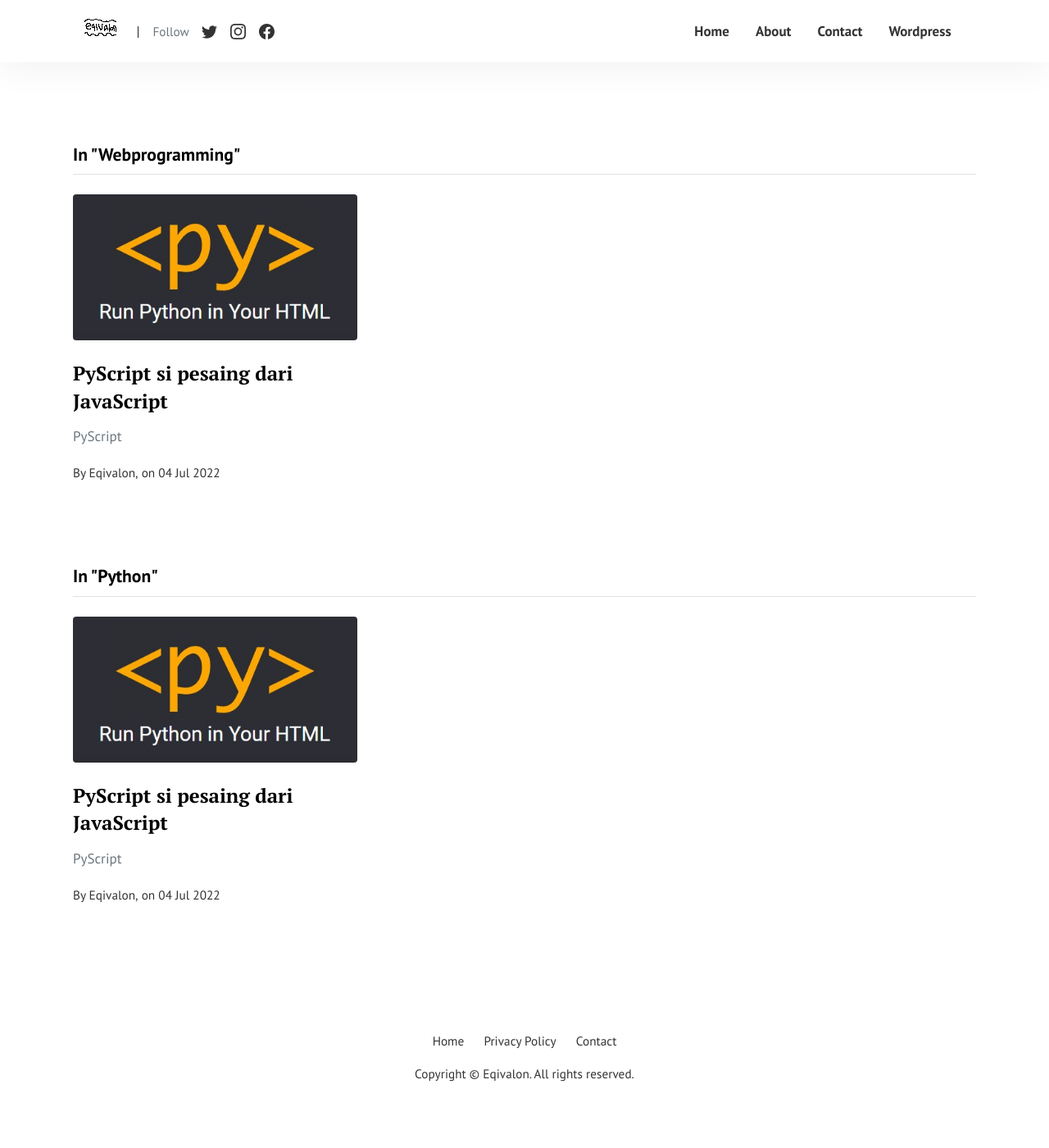
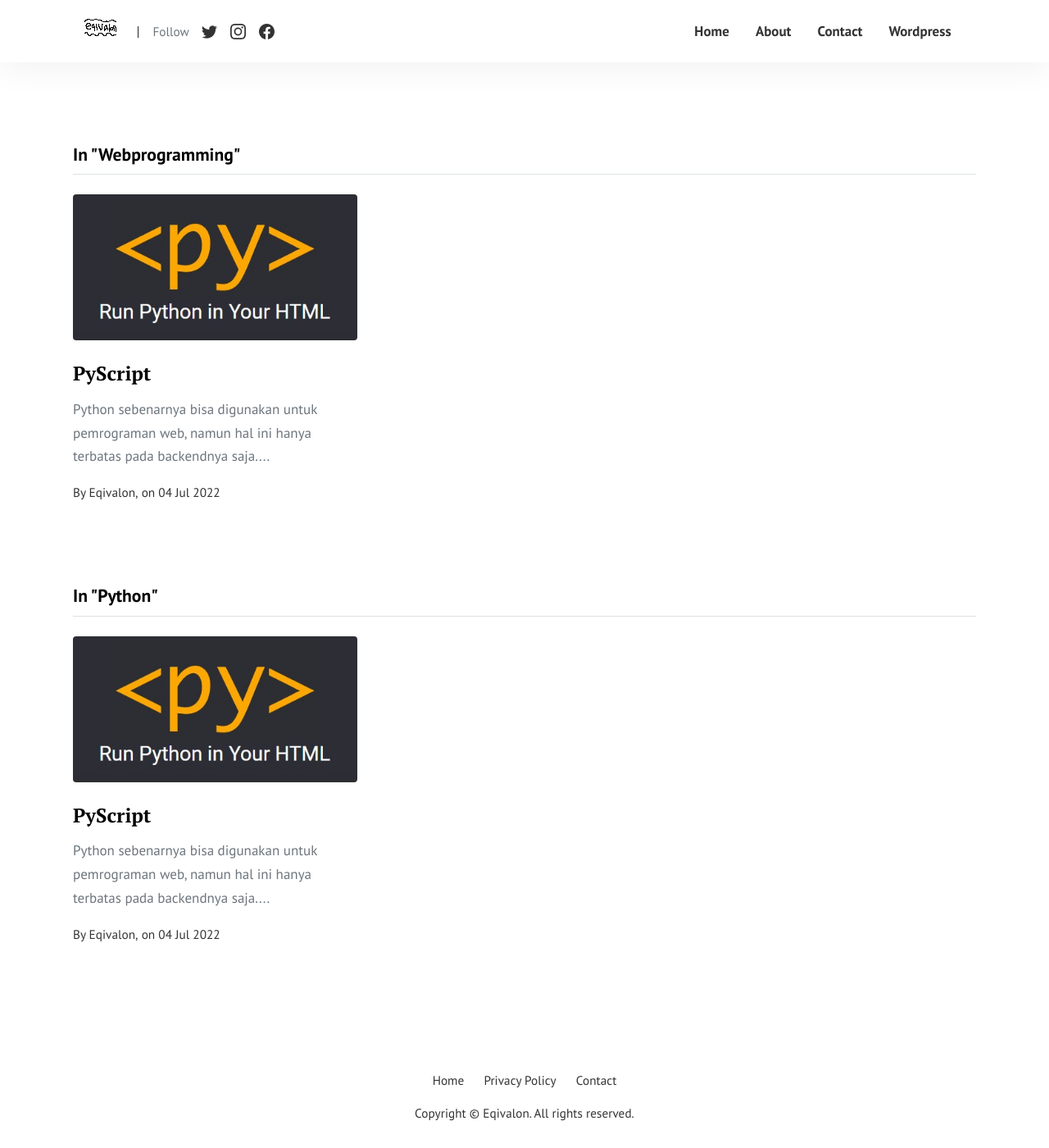
Before and after one commit to eqivalon/eqivalon.github.io, a Jekyll site: the page built from pages/categories.html, in a window 1280 px wide and 1400 px high, scrolled down 1946 px. Shown: the whole window at 82% size. Built offline with Jekyll 4.4.1, drawn with Linux system fonts in a browser that asks for light colours; before the commit the page ends 3298 px from its top, so only the background shows below that.

Commit message:
Update 2022-07-04-pyscript.md

```diff
--- a/_posts/2022-07-04-pyscript.md
+++ b/_posts/2022-07-04-pyscript.md
@@ -1,8 +1,8 @@
 ---
 layout: post
-title: "PyScript si pesaing dari JavaScript"
+title: "PyScript"
 author: eqivalon
 categories: [ webprogramming, Python ]
 image: assets/images/7.jpg
 ---
-<a href="https://pyscript.net">PyScript</a>
+Python sebenarnya bisa digunakan untuk pemrograman web, namun hal ini hanya terbatas pada backendnya saja. Sekarang kita tidak perlu khawatir lagi soal belajar bahasa Java untuk menggunakan JavaScript, karena saat ini ada sa<a href="https://pyscript.net">PyScript</a> yang tentunya menggunakan bahasa Python.
```
